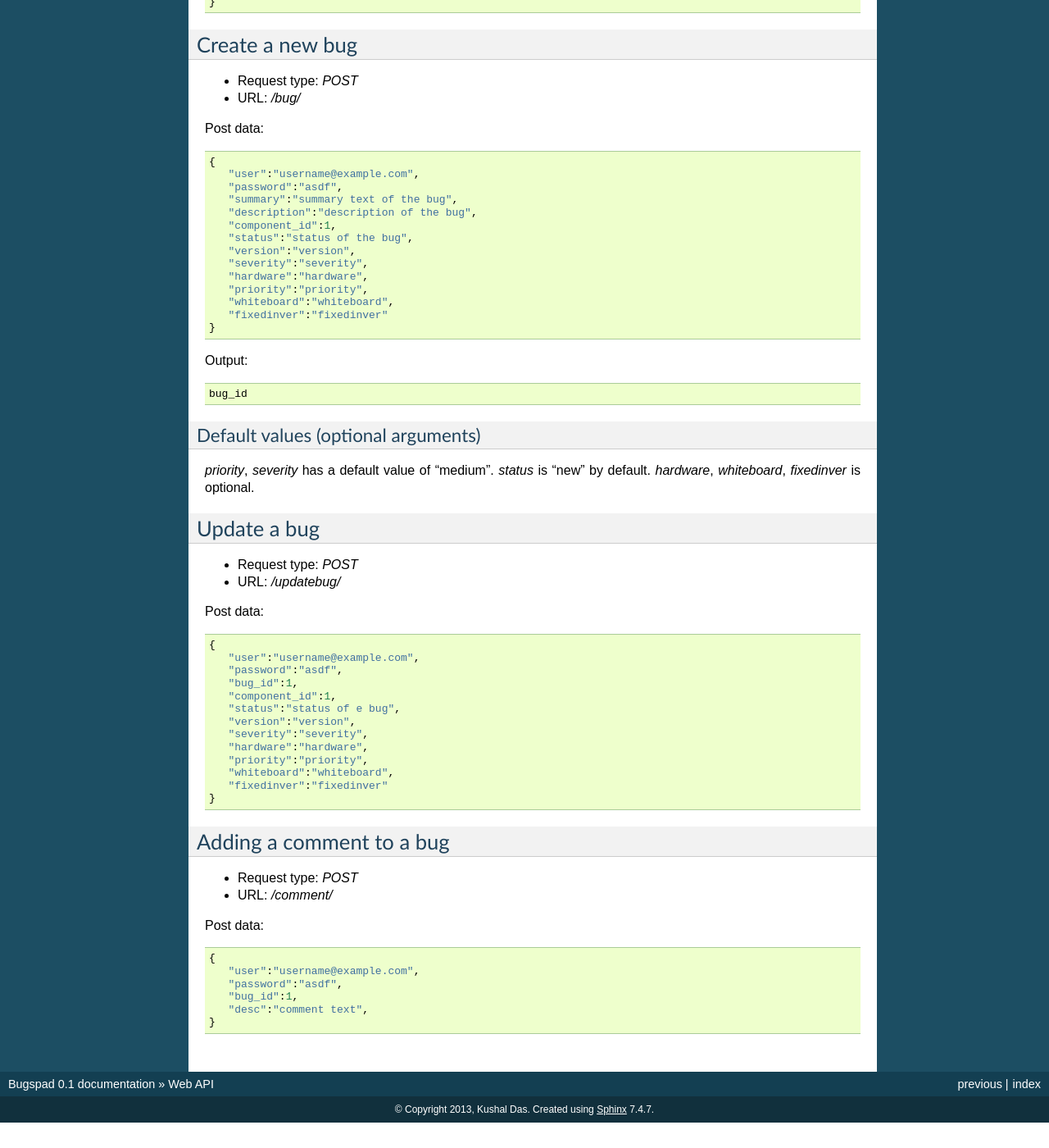
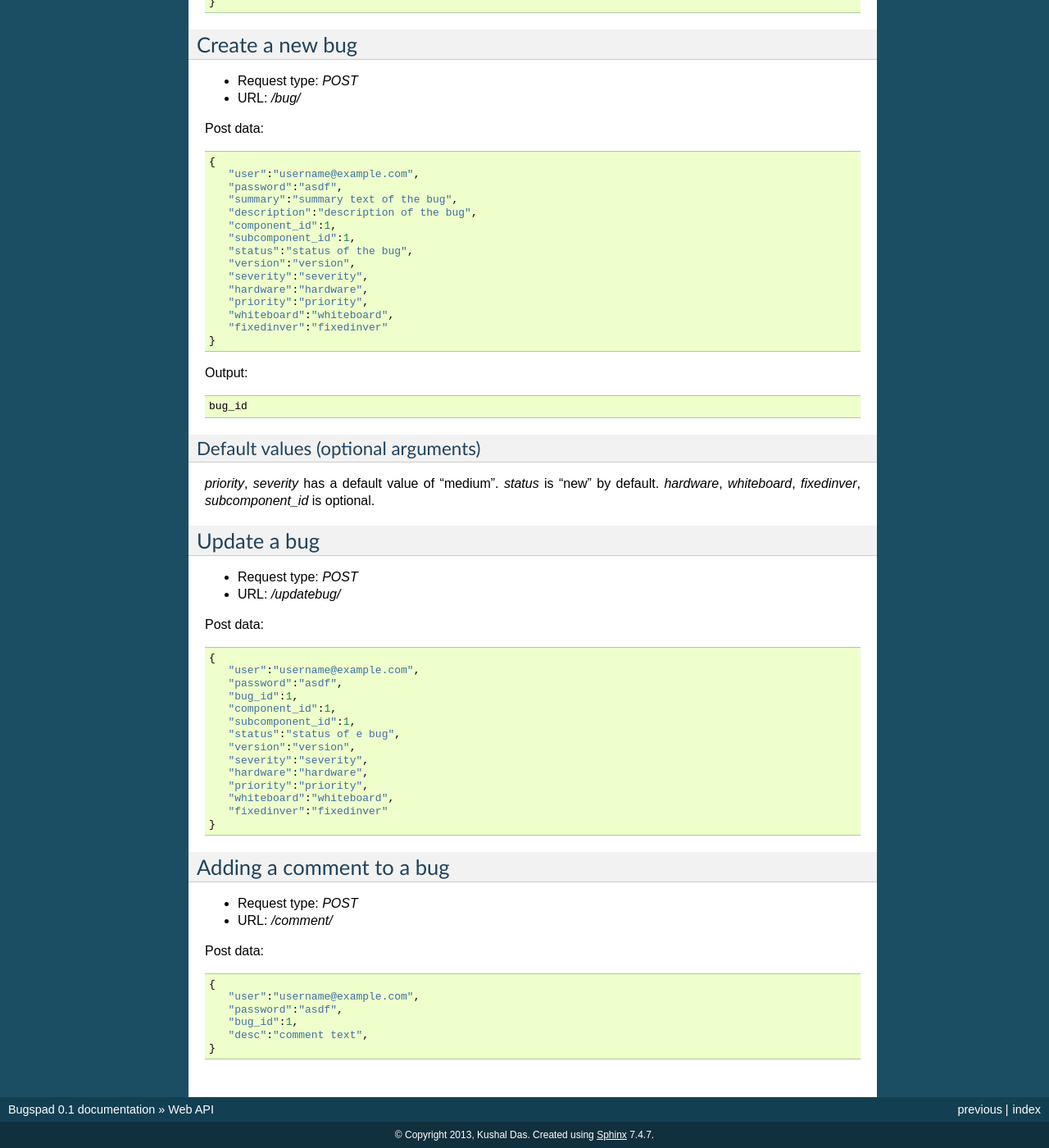
Before and after one commit to kushaldas/bugspad, a Sphinx documentation site: the page built from docs/webapi.rst, in a window 1280 px wide and 1400 px high, scrolled down 944 px. Shown: the whole window at 82% size. Built offline with Sphinx 7.4.7, drawn with Linux system fonts in a browser that asks for light colours; before the commit the page ends 2313 px from its top, so only the background shows below that.

Commit message:
docs update for API

```diff
--- a/docs/webapi.rst
+++ b/docs/webapi.rst
@@ -71,6 +71,7 @@ Post data:
 	   "summary":"summary text of the bug",
 	   "description":"description of the bug",
 	   "component_id":1,
+	   "subcomponent_id":1,
 	   "status":"status of the bug",
 	   "version":"version",
 	   "severity":"severity",
@@ -88,7 +89,7 @@ Output:
 Default values (optional arguments)
 ####################################
 *priority*, *severity* has a default value of "medium". *status* is "new" by default.
-*hardware*, *whiteboard*, *fixedinver* is optional.
+*hardware*, *whiteboard*, *fixedinver*, *subcomponent_id* is optional.
 
 Update a bug
 -----------------
@@ -104,6 +105,7 @@ Post data:
 	   "password":"asdf",
 	   "bug_id":1,
 	   "component_id":1,
+	   "subcomponent_id":1,
 	   "status":"status of e bug",
 	   "version":"version",
 	   "severity":"severity",
```
